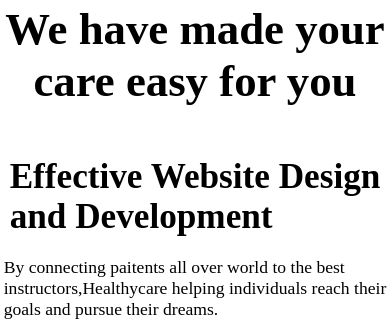
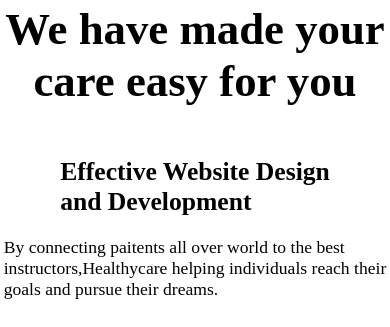
Before and after one commit to vipransh/business-landing-page, a plain HTML site: page index.html in a window 390 px wide. Shown: the part 2025-2352 px from the top of the page. Drawn offline with Linux system fonts and the light colour scheme.

Commit message:
project 12

```diff
--- a/style.css
+++ b/style.css
@@ -432,8 +432,14 @@ nav{
     .bsn-heading{
         font-size: 2rem;
     }
+    .pod-heading{
+        font-size: 1.9rem;
+    }
   }
 @media only screen and (max-width:520px){
+    .pod-heading{
+        font-size: 1.6rem;
+    }
     .bsn-heading{
         font-size: 1.8rem;
     }
```
